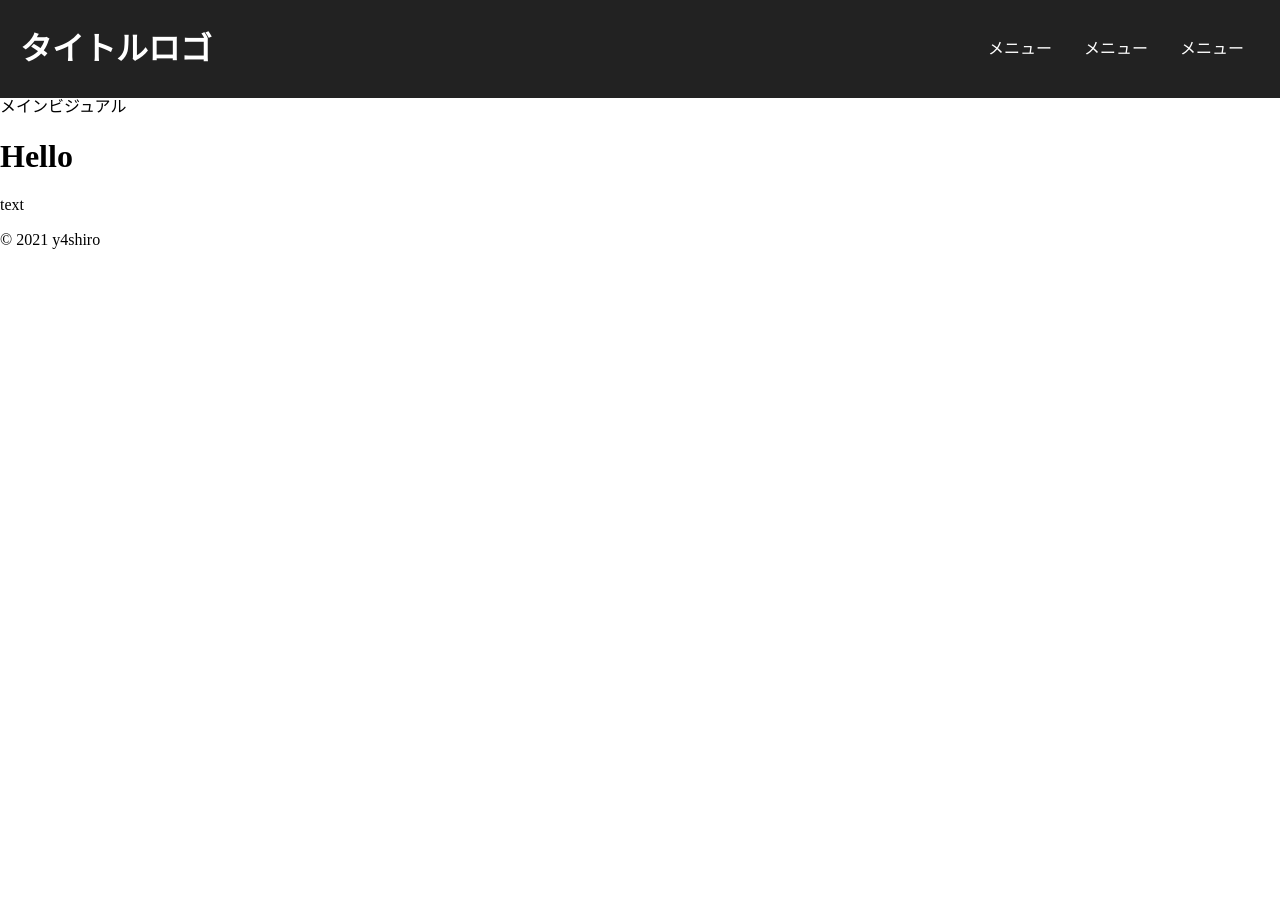
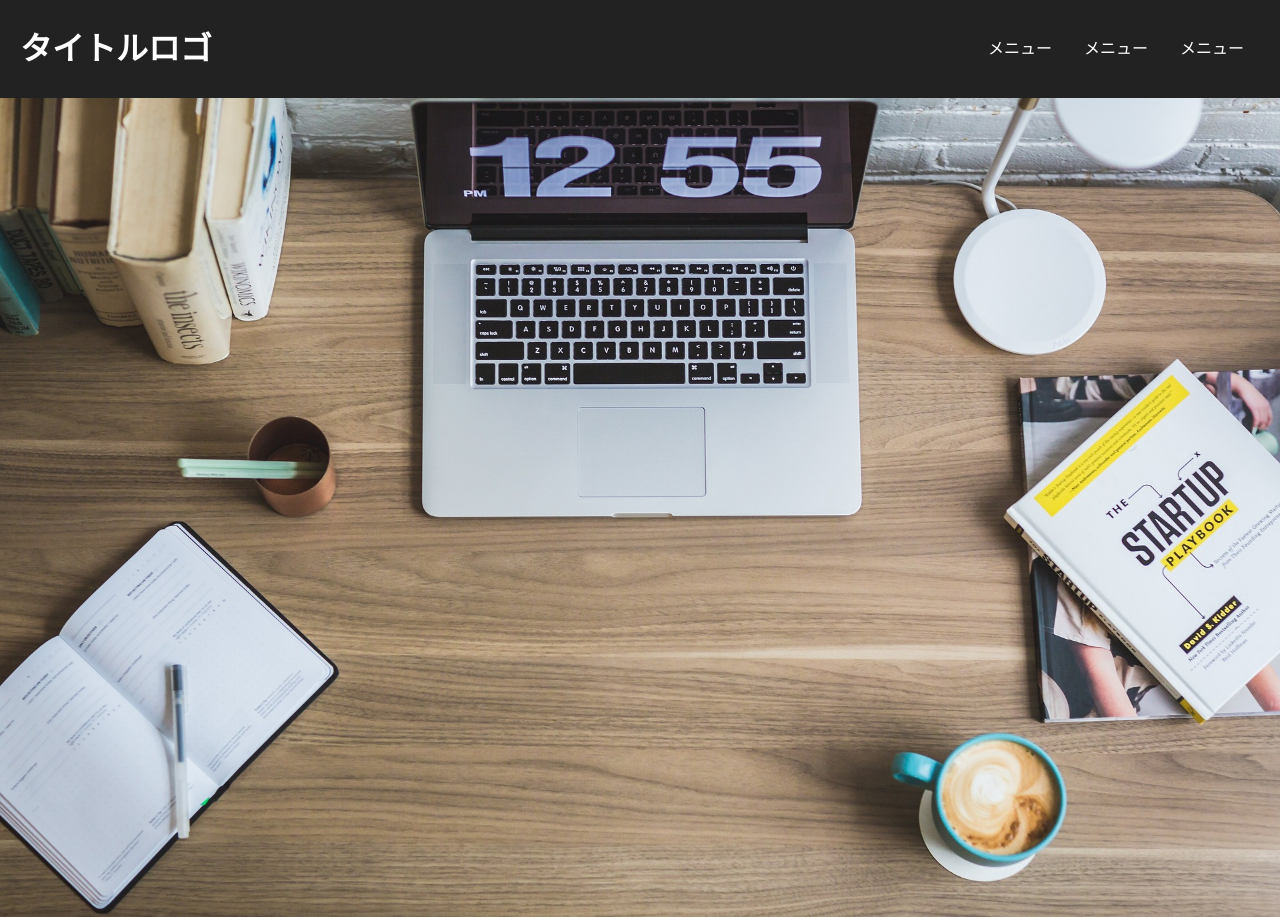
Before and after one commit to y4shiro/gatsby-ts-sandbox, a Gatsby site: page / in a window 1280 px wide. Shown: the top 917 px of the page. Before the commit the page ends 800 px from the top, so only its background shows below. Built offline with nearby package versions, Linux system fonts and the light colour scheme; Gatsby itself is replaced by a stand-in of ours.

Commit message:
mainvisual のコーディング

```diff
--- a/src/pages/index.module.css
+++ b/src/pages/index.module.css
@@ -20,3 +20,8 @@
 .headerMenuItem:hover {
   opacity: 0.7;
 }
+
+/* MainVisual */
+.mainVisual {
+  width: 100%;
+}
--- a/src/pages/index.module.css.d.ts
+++ b/src/pages/index.module.css.d.ts
@@ -2,3 +2,4 @@
 export const header: string;
 export const headerMenu: string;
 export const headerMenuItem: string;
+export const mainVisual: string;
--- a/src/pages/index.tsx
+++ b/src/pages/index.tsx
@@ -1,6 +1,8 @@
 import React from 'react';
 import * as styles from './index.module.css';
 import 'normalize.css';
+
+import mainImg from '../images/mbp.jpg';
 
 const IndexPage = () => {
   return (
@@ -28,7 +30,10 @@ const IndexPage = () => {
         </nav>
       </header>
       <main>
-        <section>メインビジュアル</section>
+        <section>
+          <img src={mainImg} className={styles.mainVisual}></img>
+        </section>
+
         <section>
           <h1>Hello</h1>
           <p>text</p>
```
Also changed, not shown: src/images/mbp.jpg (added).
